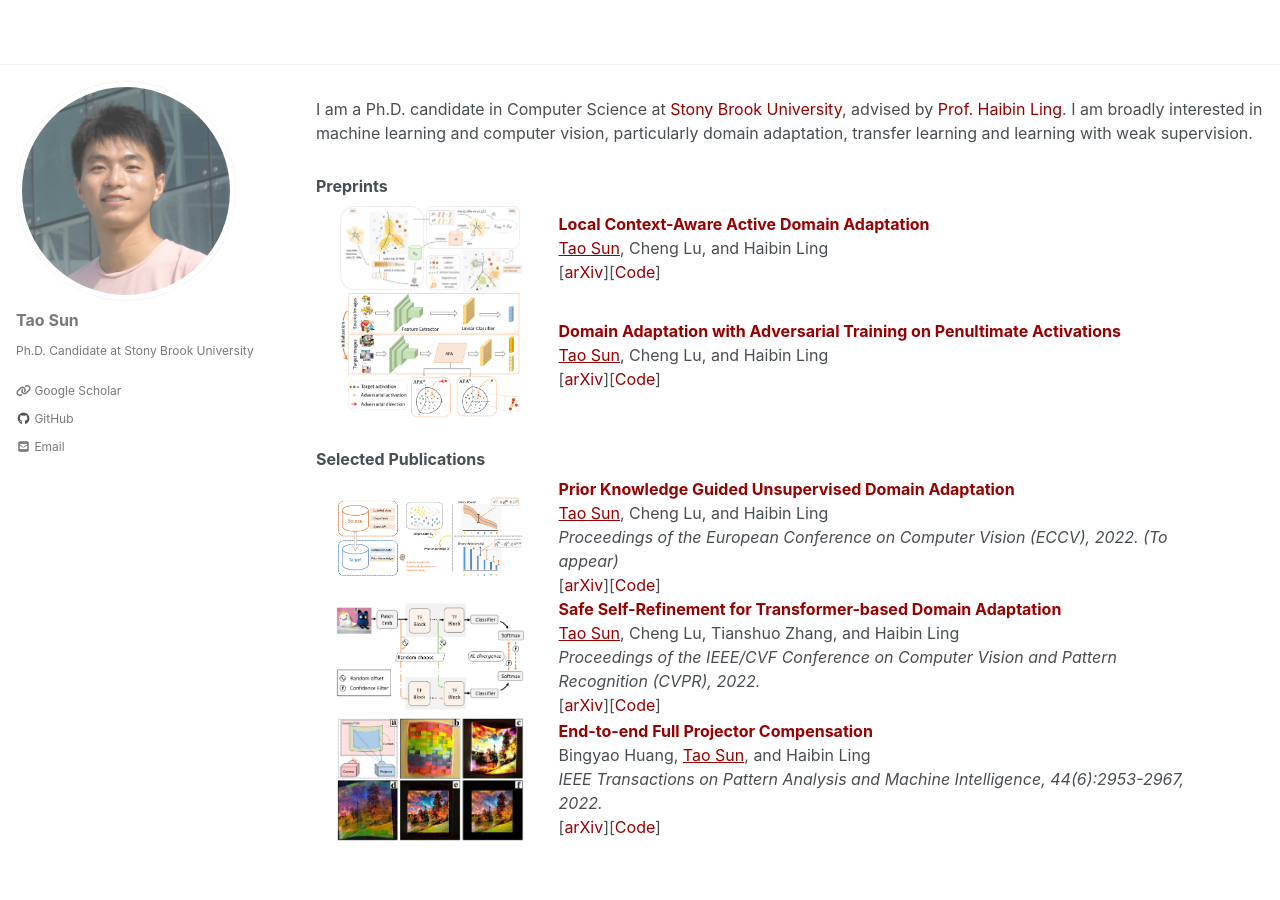
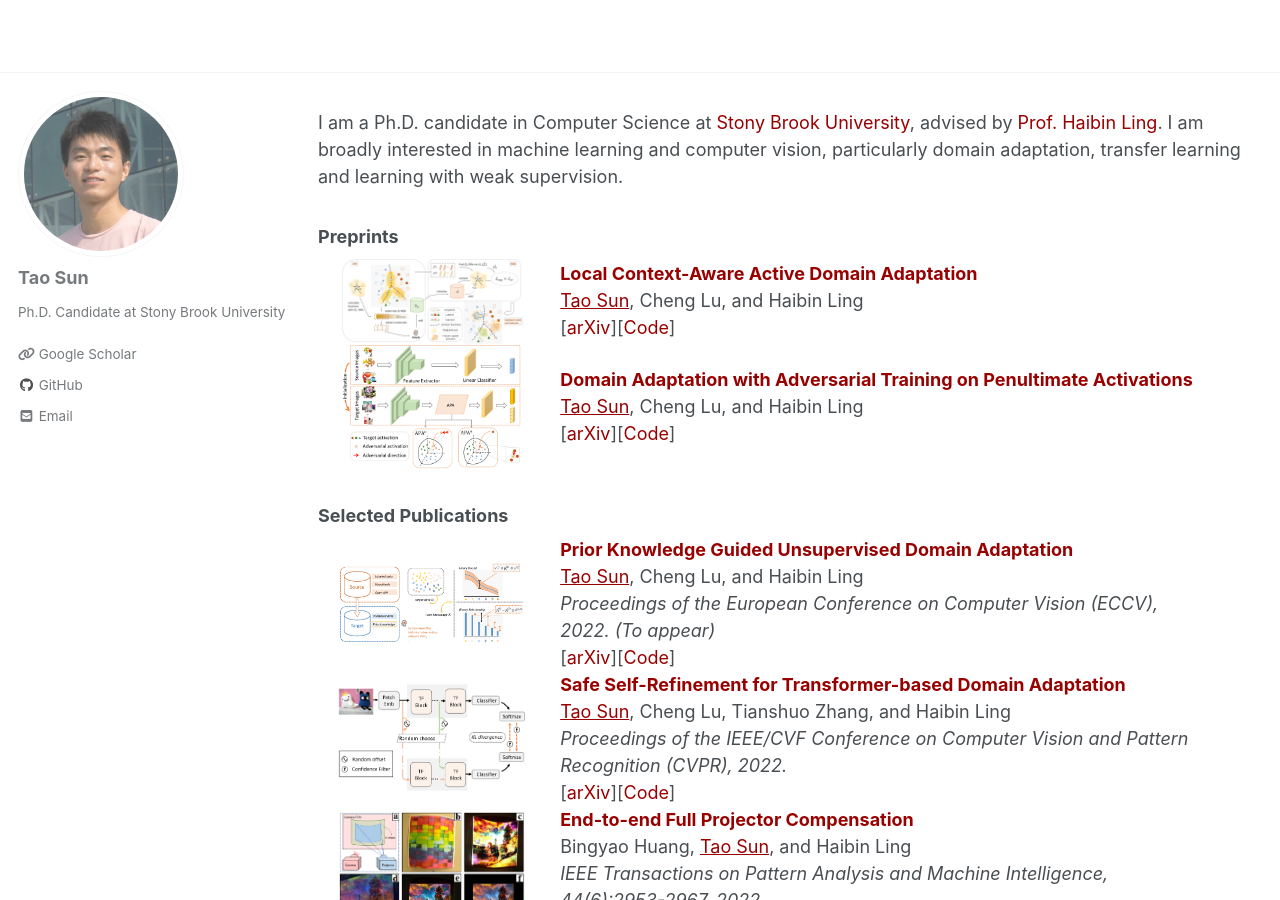
Before and after one commit to tsun/tsun.github.io, a Jekyll site: the page built from _pages/home.md, in a window 1280 px wide and 900 px high. Built offline with Jekyll 4.4.1, drawn with Linux system fonts in a browser that asks for light colours; cached includes are drawn as plain includes; nearby versions of some CDN libraries.

Commit message:
change font and sidebar

```diff
--- a/_sass/minimal-mistakes/_reset.scss
+++ b/_sass/minimal-mistakes/_reset.scss
@@ -8,7 +8,7 @@ html {
   /* apply a natural box layout model to all elements */
   box-sizing: border-box;
   background-color: $background-color;
-  font-size: 16px;
+  font-size: 18px;
 
  /* @include breakpoint($medium) {
     font-size: 18px;
--- a/_sass/minimal-mistakes/_sidebar.scss
+++ b/_sass/minimal-mistakes/_sidebar.scss
@@ -127,7 +127,7 @@
   }
 
   img {
-    max-width: 220px;
+    max-width: 166px;
     border-radius: 50%;
 
     @include breakpoint($large) {
```
